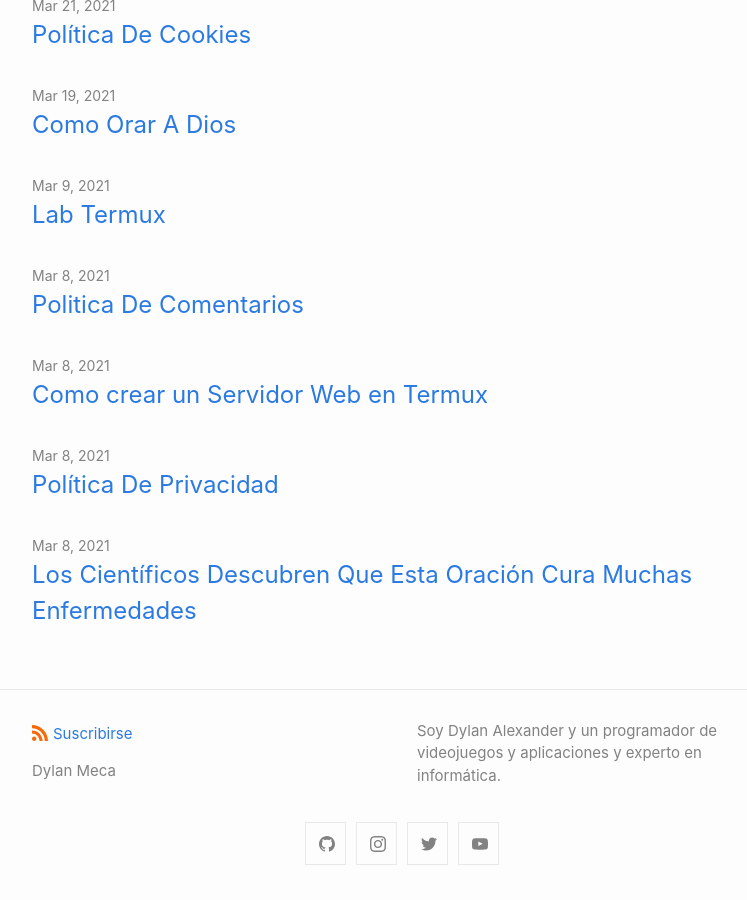
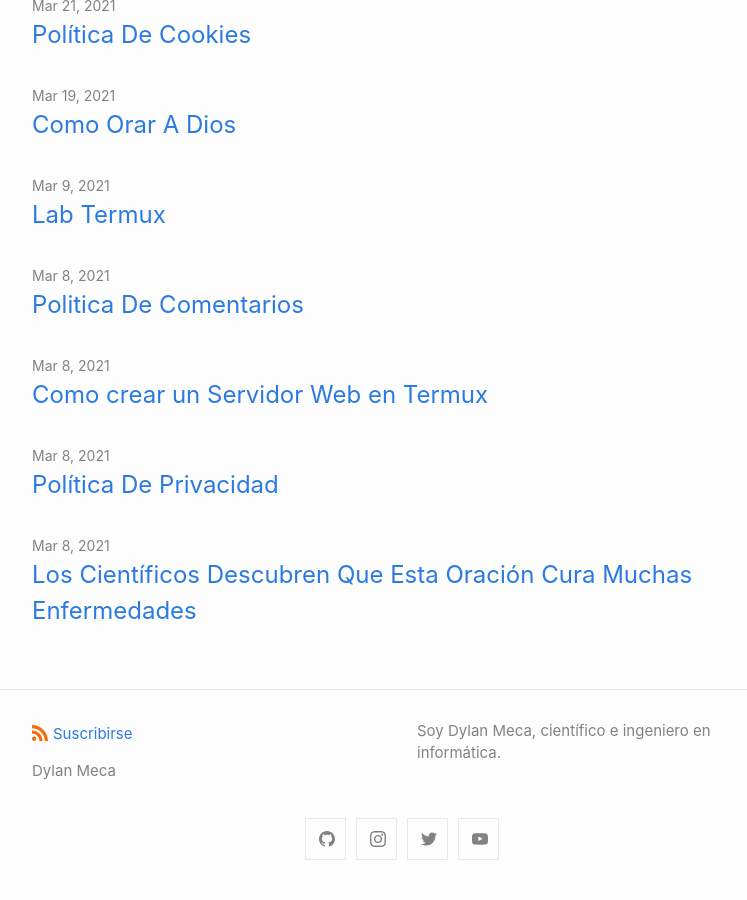
Before and after one commit to dylanmeca/dylanmeca.github.io, a Jekyll site: the page built from index.md, in a window 1280 px wide and 900 px high, scrolled down 639 px. Shown: the whole window, without its empty margins (238-985 px from the left). Built offline with Jekyll 4.4.1, drawn with Linux system fonts in a browser that asks for light colours.

Commit message:
Update _config.yml

```diff
--- a/_config.yml
+++ b/_config.yml
@@ -1,5 +1,5 @@
 title: Dylan Meca
-description: Soy Dylan Alexander y un programador de videojuegos y aplicaciones y experto en informática.
+description: Soy Dylan Meca, científico e ingeniero en informática.
 author:
   name: Dylan Meca
   email:
```
